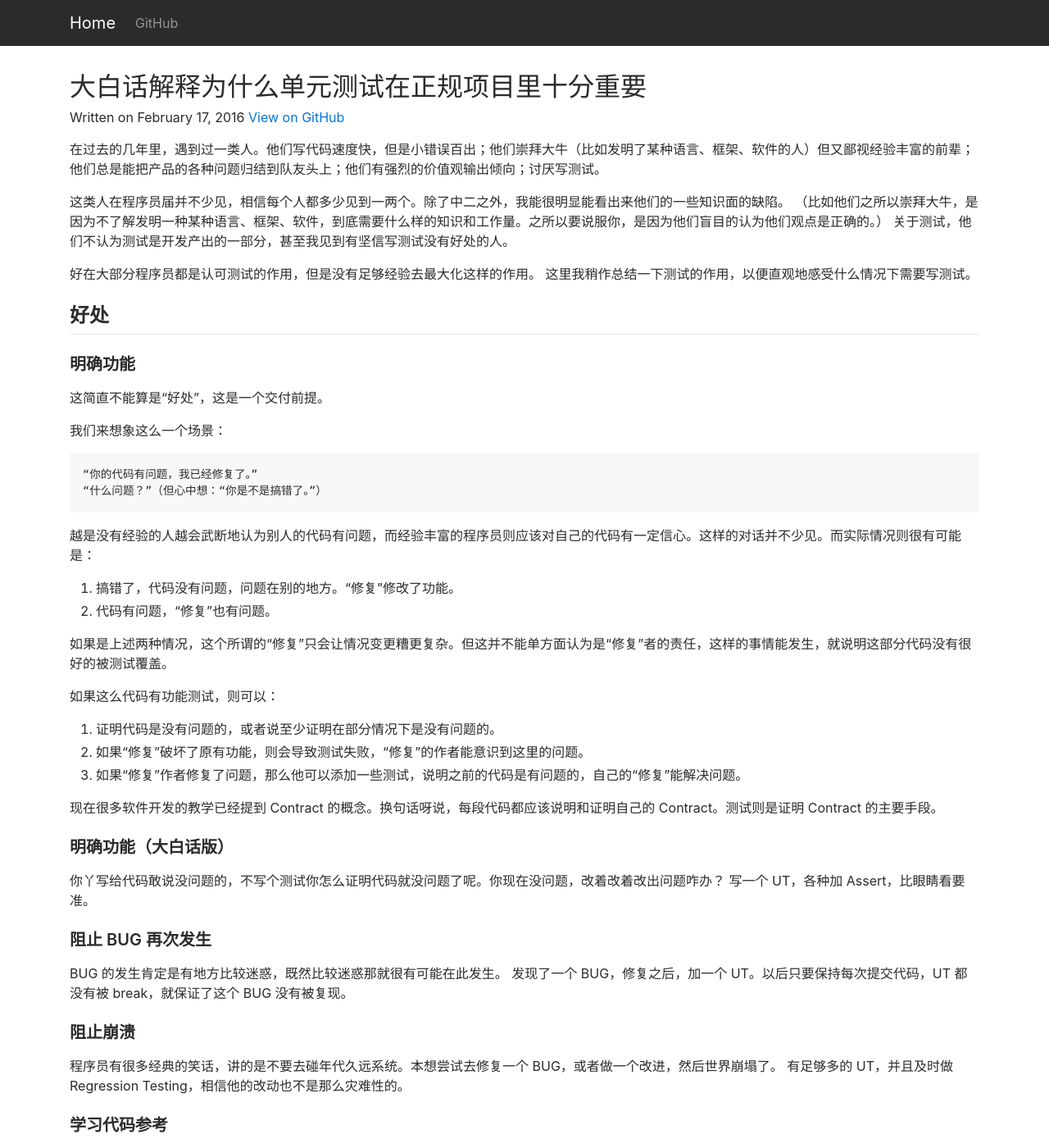
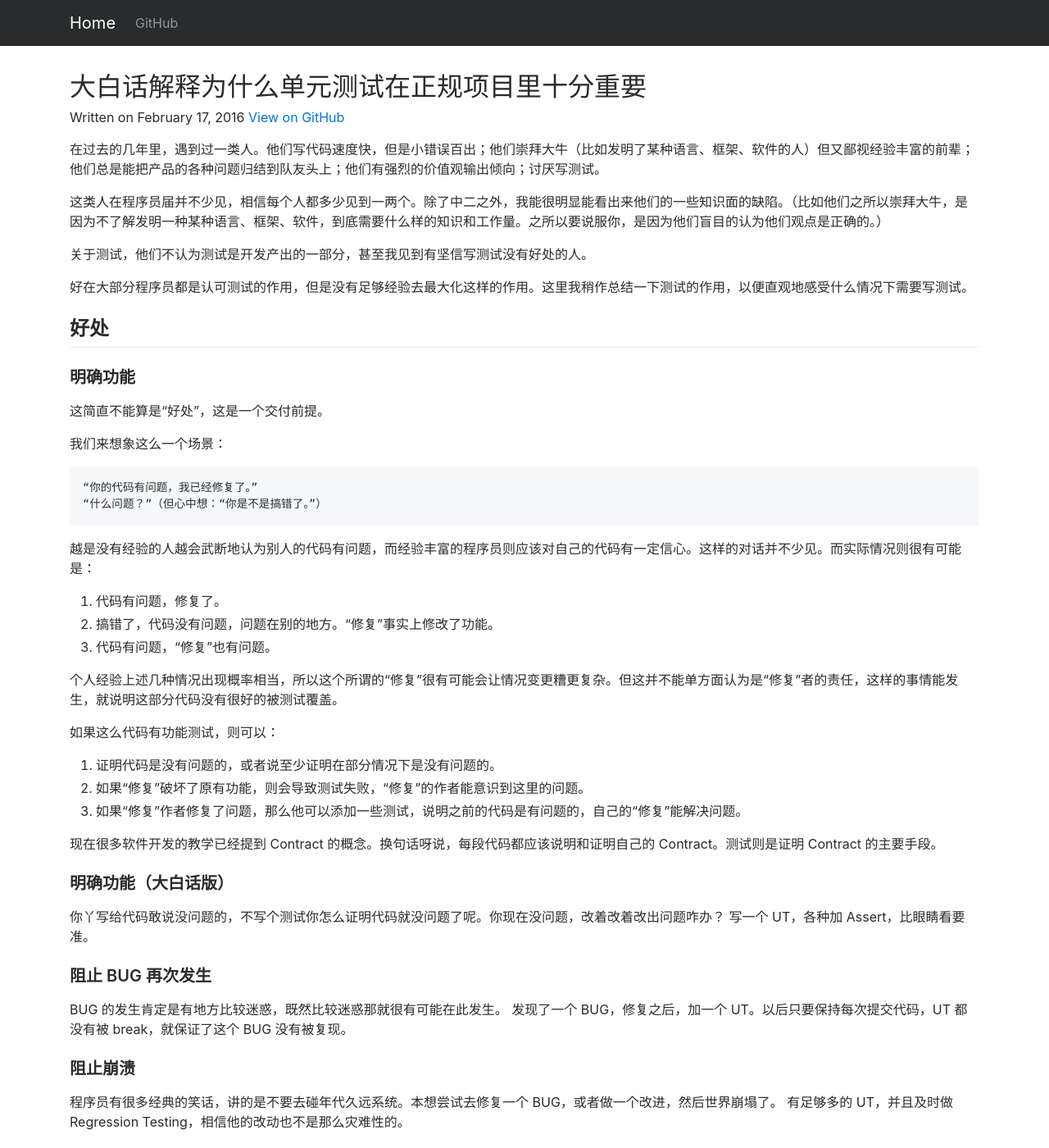
Before and after one commit to yangyuan/yangyuan.github.io, a Jekyll site: the page built from _posts/2016-02-17-zh-unit-test-matters.md, in a window 1280 px wide and 1400 px high. Shown: the whole window at 82% size. Built offline with Jekyll 4.4.1, drawn with Linux system fonts in a browser that asks for light colours; nearby versions of some CDN libraries.

Commit message:
Update 2016-02-17-zh-unit-test-matters.md

```diff
--- a/_posts/2016-02-17-zh-unit-test-matters.md
+++ b/_posts/2016-02-17-zh-unit-test-matters.md
@@ -5,12 +5,11 @@ title: 大白话解释为什么单元测试在正规项目里十分重要
 
 在过去的几年里，遇到过一类人。他们写代码速度快，但是小错误百出；他们崇拜大牛（比如发明了某种语言、框架、软件的人）但又鄙视经验丰富的前辈；他们总是能把产品的各种问题归结到队友头上；他们有强烈的价值观输出倾向；讨厌写测试。
 
-这类人在程序员届并不少见，相信每个人都多少见到一两个。除了中二之外，我能很明显能看出来他们的一些知识面的缺陷。
-（比如他们之所以崇拜大牛，是因为不了解发明一种某种语言、框架、软件，到底需要什么样的知识和工作量。之所以要说服你，是因为他们盲目的认为他们观点是正确的。）
+这类人在程序员届并不少见，相信每个人都多少见到一两个。除了中二之外，我能很明显能看出来他们的一些知识面的缺陷。（比如他们之所以崇拜大牛，是因为不了解发明一种某种语言、框架、软件，到底需要什么样的知识和工作量。之所以要说服你，是因为他们盲目的认为他们观点是正确的。）
+
 关于测试，他们不认为测试是开发产出的一部分，甚至我见到有坚信写测试没有好处的人。
 
-好在大部分程序员都是认可测试的作用，但是没有足够经验去最大化这样的作用。
-这里我稍作总结一下测试的作用，以便直观地感受什么情况下需要写测试。
+好在大部分程序员都是认可测试的作用，但是没有足够经验去最大化这样的作用。这里我稍作总结一下测试的作用，以便直观地感受什么情况下需要写测试。
 
 ## 好处
 
@@ -25,10 +24,11 @@ title: 大白话解释为什么单元测试在正规项目里十分重要
 
 越是没有经验的人越会武断地认为别人的代码有问题，而经验丰富的程序员则应该对自己的代码有一定信心。这样的对话并不少见。而实际情况则很有可能是：
 
-1. 搞错了，代码没有问题，问题在别的地方。“修复”修改了功能。
-2. 代码有问题，“修复”也有问题。
+1. 代码有问题，修复了。
+2. 搞错了，代码没有问题，问题在别的地方。“修复”事实上修改了功能。
+3. 代码有问题，“修复”也有问题。
 
-如果是上述两种情况，这个所谓的“修复”只会让情况变更糟更复杂。但这并不能单方面认为是“修复”者的责任，这样的事情能发生，就说明这部分代码没有很好的被测试覆盖。
+个人经验上述几种情况出现概率相当，所以这个所谓的“修复”很有可能会让情况变更糟更复杂。但这并不能单方面认为是“修复”者的责任，这样的事情能发生，就说明这部分代码没有很好的被测试覆盖。
 
 如果这么代码有功能测试，则可以：
 
```
